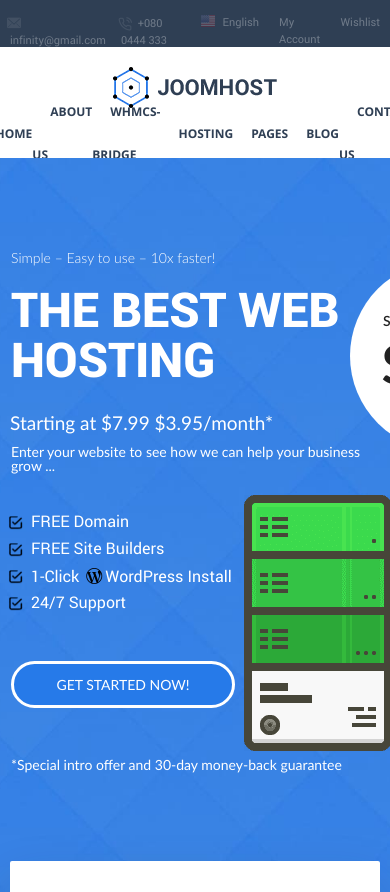
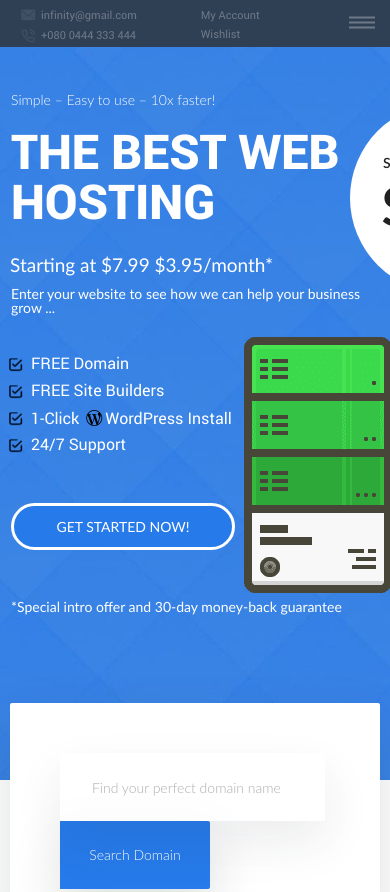
Before and after one commit to Immortal230719/JoomHost, a website: page src/index.html in a window 390 px wide. Shown: the top 892 px of the page. Drawn offline with nearby package versions, Linux system fonts and the light colour scheme; files that its build step writes are made by us from their sources; files whose address does not match are found by name.

Commit message:
Mixins for phones started & hamburger added with JS

```diff
--- a/src/index.html
+++ b/src/index.html
@@ -24,17 +24,22 @@
                              +080 0444 333 444
                         </a>
                     </div>
-                    <div class="d-flex justify-content-end">
+                    <div class="header__menu__user">
                         <a href="#" class="header__menu__link">English</a>
                         <a href="#" class="header__menu__link">My Account</a>
                         <a href="#" class="header__menu__link">Wishlist</a>
                     </div>
                 </div>
             </div>
+            <div class="hamburger">
+                <span></span>
+                <span></span>
+                <span></span>
+            </div>
         </div>
 
 
-        <nav>
+        <nav class="nav">
             <div class="container">
                 <p class="menu__logo_invisible">
                     <a href="#"><img src="icons/main_logo.png" alt="main_logo">
@@ -396,6 +401,7 @@
     </section>
     <section class="brands">
         <div class="container">
+            <h2 class="brands__title">Brands</h2>
             <div class="brands__wrapper">
                 <a href="#" class="brands__link"><img src="icons/brands/jQuerry.png" alt="jQuerry"></a>
                 <a href="#" class="brands__link"><img src="icons/brands/teespring.png" alt="teespring"></a>
--- a/src/js/script.js
+++ b/src/js/script.js
@@ -1,8 +1,10 @@
 $(document).ready(function() {
   //! navFixed fadeIn
 
+  let windowWidth = window.innerWidth;
+
   $(window).scroll(function() {
-    if ($(this).scrollTop() > 150) {
+    if ($(this).scrollTop() > 150 && windowWidth >= 576) {
       $(".nav_fixed").css("display", "flex");
       $("nav_fixed").hide();
       $(".nav_fixed").fadeIn();
@@ -65,3 +67,21 @@
 
   new WOW().init();
 });
+
+window.addEventListener("DOMContentLoaded", () => {
+  const menu = document.querySelector(".nav"),
+    menuItem = document.querySelectorAll(".menu_item"),
+    hamburger = document.querySelector(".hamburger");
+
+  hamburger.addEventListener("click", () => {
+    hamburger.classList.toggle("hamburger_active");
+    menu.classList.toggle("nav_active");
+  });
+
+  menuItem.forEach(item => {
+    item.addEventListener("click", () => {
+      hamburger.classList.toggle("hamburger_active");
+      menu.classList.toggle("nav_active");
+    });
+  });
+});
--- a/src/sass/blocks/_brands.scss
+++ b/src/sass/blocks/_brands.scss
@@ -4,6 +4,9 @@
   padding: 98px 0 80px 0;
   @include tablet-portrait {
     padding: 30px 0 50px 0;
+  }
+  &__title {
+    display: none;
   }
   &__wrapper {
     padding-left: 39px;
--- a/src/sass/blocks/_header.scss
+++ b/src/sass/blocks/_header.scss
@@ -3,6 +3,12 @@
   background-color: #2f3f54;
   span {
     opacity: 0.3;
+  }
+  @include phone {
+    position: fixed;
+    width: 100%;
+    z-index: 10;
+    top: 0;
   }
   &__menu {
     display: flex;
@@ -18,8 +24,23 @@
     @include tablet-portrait {
       font-size: 11px;
     }
+    @include phone {
+      padding-top: 4px;
+      justify-content: space-around;
+    }
     &__wrapper {
       display: flex;
+      @include phone {
+        flex-direction: column;
+      }
+    }
+    &__user {
+      display: flex;
+      @include phone {
+        flex-direction: column;
+        justify-content: flex-start;
+        width: 50%;
+      }
     }
     &__question {
       opacity: 0.3;
@@ -43,6 +64,9 @@
       @include tablet-portrait {
         margin-right: 15px;
       }
+      @include phone {
+        margin-top: 2px;
+      }
       &:hover {
         text-decoration: none;
         color: $text-color;
@@ -54,6 +78,9 @@
       opacity: 0.3;
       color: $text-color;
       &:nth-child(1) {
+        @include phone {
+          display: none;
+        }
         &::after {
           content: "";
           display: block;
@@ -66,9 +93,47 @@
             no-repeat;
         }
       }
+      &:nth-child(2) {
+        @include phone {
+          line-height: 22px;
+        }
+      }
       &:hover {
         text-decoration: none;
         color: $text-color;
+      }
+    }
+  }
+}
+.hamburger {
+  display: none;
+  @include phone {
+    display: block;
+    position: absolute;
+    width: 26px;
+    height: 15px;
+    top: 50%;
+    transform: translateY(-50%);
+    right: 15px;
+    span {
+      display: block;
+      height: 2px;
+      width: 26px;
+      background-color: #fff;
+      margin-bottom: 3px;
+    }
+    &_active {
+      span {
+        margin-bottom: 3px;
+        &:nth-child(1) {
+          transform: translateY(7px) rotate(-45deg);
+        }
+        &:nth-child(2) {
+          display: none;
+        }
+        &:nth-child(3) {
+          transform: translateY(2px) rotate(45deg);
+        }
       }
     }
   }
@@ -117,6 +182,11 @@
     &:hover {
       transform: scale(1.2);
     }
+    @include tablet-portrait {
+      &:hover {
+        transform: scale(1);
+      }
+    }
   }
   &__item_logo {
     flex-grow: 5;
@@ -148,6 +218,9 @@
       &:hover {
         color: $text-color2;
       }
+    }
+    @include phone {
+      margin-left: 0;
     }
   }
 }
--- /dev/null
+++ b/src/sass/blocks/_nav_mobile.scss
@@ -0,0 +1,26 @@
+.nav {
+  @include phone {
+    flex-direction: column;
+    align-items: center;
+    height: 100vh;
+    width: 70%;
+    background: rgba(255, 255, 255, 0.719);
+    position: fixed;
+    top: 0;
+    left: -100%;
+    z-index: 10;
+    transition: 0.8s all;
+    &_active {
+      left: 0;
+    }
+  }
+  .menu {
+    @include phone {
+      flex-direction: column;
+      margin-top: 20px;
+      height: 320px;
+      justify-content: flex-start;
+      background: rgba(255, 255, 255, 0);
+    }
+  }
+}
--- a/src/sass/style.scss
+++ b/src/sass/style.scss
@@ -29,3 +29,4 @@
 @import "blocks/footer";
 @import "blocks/rights";
 @import "blocks/payment";
+@import "blocks/nav_mobile";
```
